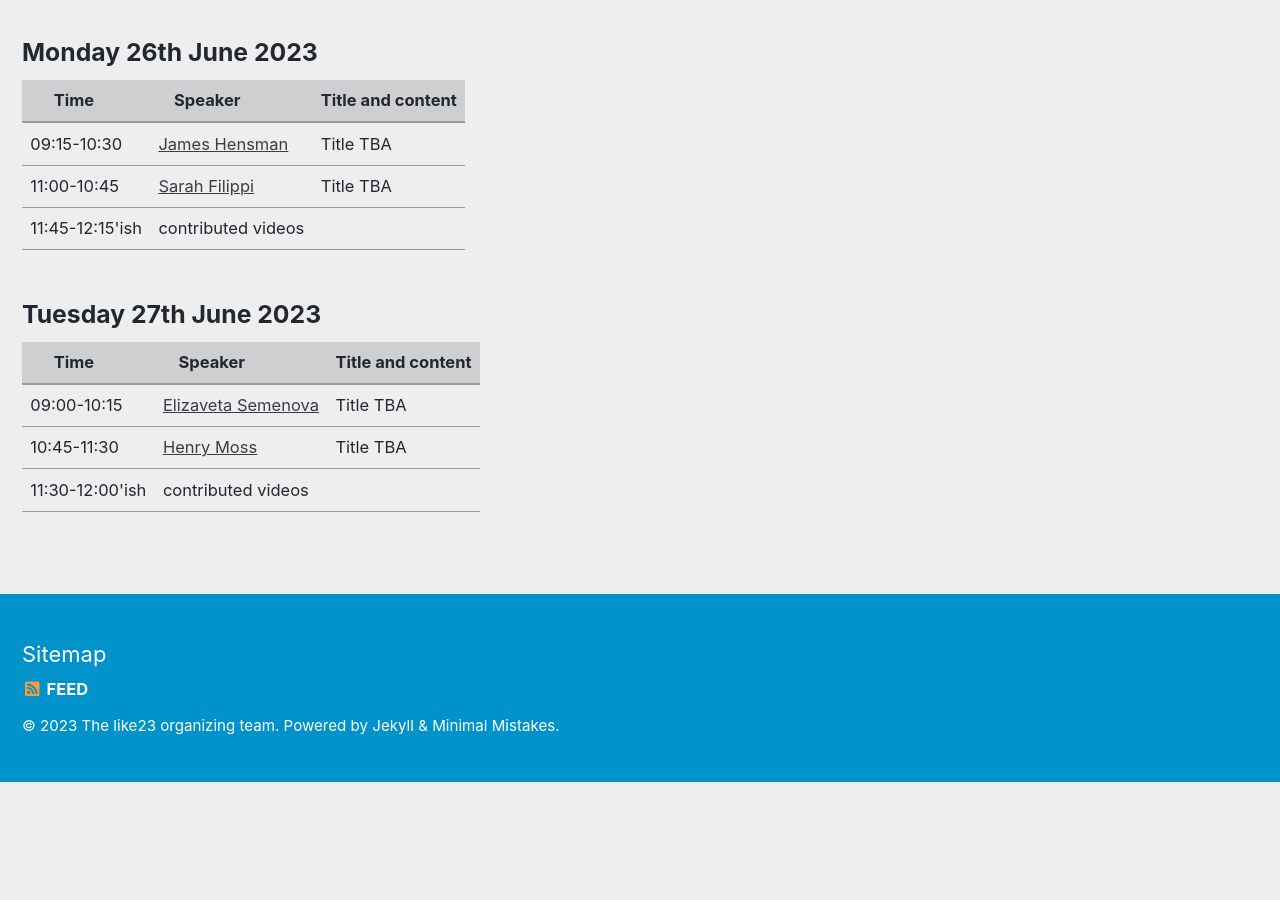
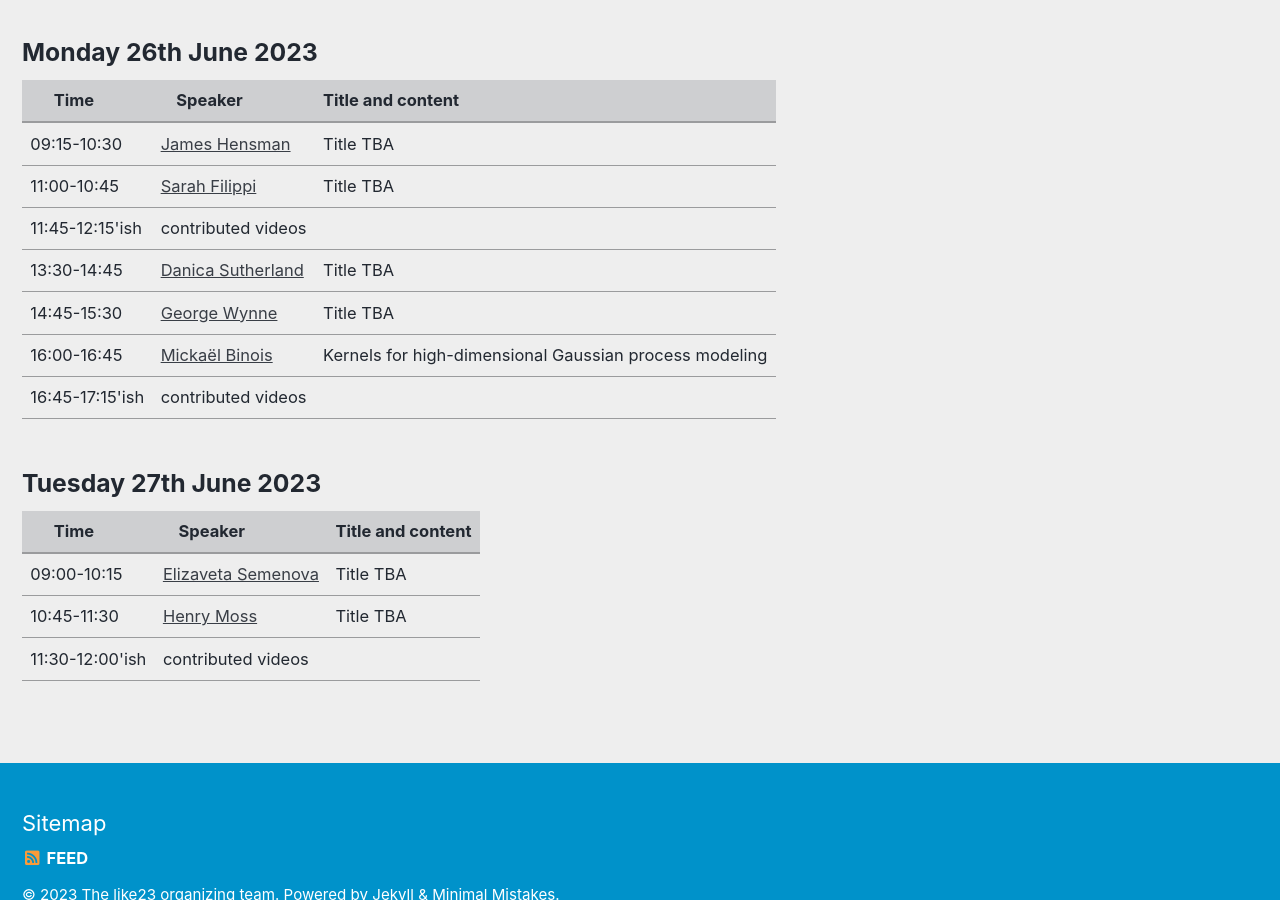
Before and after one commit to LIKE23-Bern/LIKE23-Bern.github.io, a Jekyll site: the page built from _pages/program.md, in a window 1280 px wide and 900 px high, scrolled down 567 px. Built offline with Jekyll 4.4.1, drawn with Linux system fonts in a browser that asks for light colours; cached includes are drawn as plain includes; before the commit the page ends 1349 px from its top, so only the background shows below that.

Commit message:
Update program.md

```diff
--- a/_pages/program.md
+++ b/_pages/program.md
@@ -11,9 +11,9 @@ header:
   overlay_filter: 0.5
   actions:
     - label: "First day"
-      url: "foo"
+      url: "/#monday-26th-june-2023"
     - label: "Second day"
-      url: "bar"
+      url: "/#tuesday-27th-june-2023"
 
 ---
 
@@ -51,6 +51,40 @@ header:
 	</tr>
     <tr>
 		<td> 11:45-12:15'ish </td>
+		<td>
+		    contributed videos
+		</td>
+		<td>
+	    </td>
+	</tr>
+    <tr>
+		<td> 13:30-14:45 </td>
+		<td>
+		    <a href="https://djsutherland.ml/" target="_blank">Danica Sutherland</a>
+		</td>
+		<td>
+		   Title TBA
+	    </td>
+	</tr>
+    <tr>
+		<td> 14:45-15:30 </td>
+		<td>
+		    <a href="https://georgewynne.github.io/" target="_blank"> George Wynne</a>
+		</td>
+		<td>
+				   Title TBA
+	    </td>
+	</tr>
+    <tr>
+		<td> 16:00-16:45 </td>
+		<td>
+		    <a href="https://sites.google.com/site/mickaelbinoishomepage/" target="_blank">Mickaël Binois</a>
+		</td>
+		<td> Kernels for high-dimensional Gaussian process modeling
+	    </td>
+	</tr>
+    <tr>
+		<td> 16:45-17:15'ish </td>
 		<td>
 		    contributed videos
 		</td>
```
